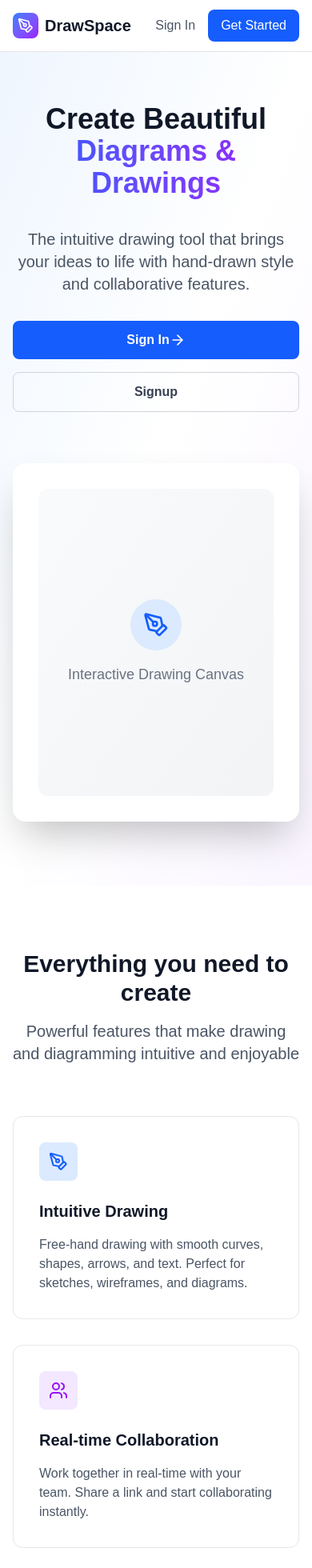
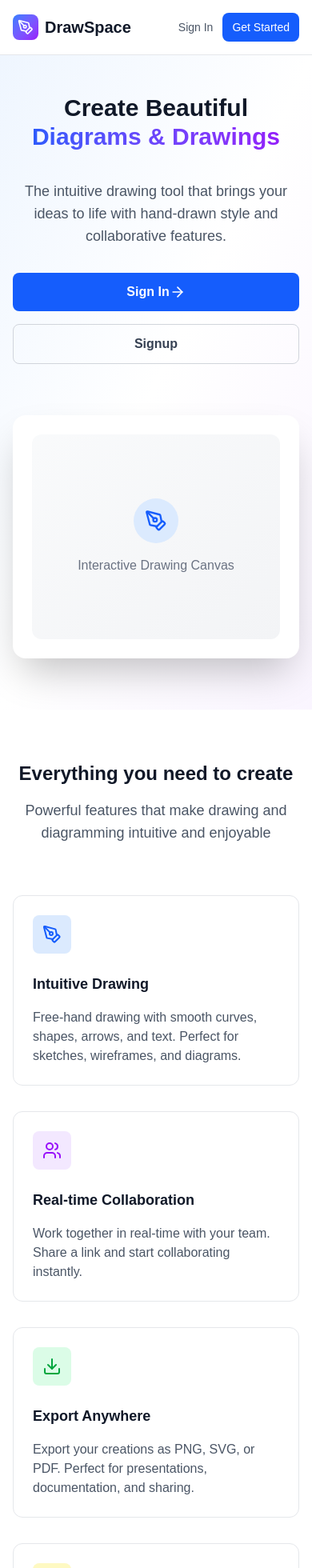
Before and after one commit to Aditya2600/DrawSpace, a Next.js app in the folder apps/excelidraw-frontend/: page / in a window 390 px wide. Shown: the top 1960 px of the page at 80% size. Built offline with nearby package versions, Linux system fonts and the light colour scheme.

Commit message:
final commit

```diff
--- a/apps/excelidraw-frontend/app/page.tsx
+++ b/apps/excelidraw-frontend/app/page.tsx
@@ -18,7 +18,7 @@ function App() {
       {/* Header */}
       <header className="bg-white border-b border-gray-200 sticky top-0 z-50">
         <div className="max-w-7xl mx-auto px-4 sm:px-6 lg:px-8">
-          <div className="flex justify-between items-center h-16">
+          <div className="flex flex-wrap items-center justify-between gap-4 py-4 sm:py-0 sm:h-16">
             <div className="flex items-center space-x-2">
               <div className="w-8 h-8 bg-gradient-to-br from-blue-500 to-purple-600 rounded-lg flex items-center justify-center">
                 <PenTool className="w-5 h-5 text-white" />
@@ -26,15 +26,15 @@ function App() {
               <span className="text-xl font-bold text-gray-900">DrawSpace</span>
             </div>
 
-            <nav className="hidden md:flex space-x-8">
+            <nav className="hidden md:flex flex-wrap gap-6 lg:gap-8">
               <a href="#features" className="text-gray-600 hover:text-gray-900 transition-colors">Features</a>
               <a href="#pricing" className="text-gray-600 hover:text-gray-900 transition-colors">Pricing</a>
               <a href="#about" className="text-gray-600 hover:text-gray-900 transition-colors">About</a>
             </nav>
 
-            <div className="flex items-center space-x-4">
-              <button className="text-gray-600 hover:text-gray-900 transition-colors">Sign In</button>
-              <button className="bg-blue-600 text-white px-4 py-2 rounded-lg hover:bg-blue-700 transition-colors">
+            <div className="flex flex-wrap items-center gap-3 sm:gap-4">
+              <button className="text-sm sm:text-base text-gray-600 hover:text-gray-900 transition-colors">Sign In</button>
+              <button className="bg-blue-600 text-white px-3 py-2 text-sm sm:px-4 sm:text-base rounded-lg hover:bg-blue-700 transition-colors">
                 Get Started
               </button>
             </div>
@@ -43,25 +43,25 @@ function App() {
       </header>
 
       {/* Hero Section */}
-      <section className="bg-gradient-to-br from-blue-50 via-white to-purple-50 pt-16 pb-20">
+      <section className="bg-gradient-to-br from-blue-50 via-white to-purple-50 pt-12 pb-16 sm:pt-16 sm:pb-20">
         <div className="max-w-7xl mx-auto px-4 sm:px-6 lg:px-8">
           <div className="text-center">
-            <h1 className="text-4xl md:text-6xl font-bold text-gray-900 mb-6">
+            <h1 className="text-3xl sm:text-4xl md:text-6xl font-bold text-gray-900 mb-6">
               Create Beautiful
               <span className="pb-3 text-transparent bg-clip-text bg-gradient-to-r from-blue-600 to-purple-600 block">
                 Diagrams & Drawings
               </span>
             </h1>
 
-            <p className="text-xl text-gray-600 mb-8 max-w-3xl mx-auto">
+            <p className="text-lg sm:text-xl text-gray-600 mb-8 max-w-3xl mx-auto">
               The intuitive drawing tool that brings your ideas to life with hand-drawn style and collaborative features.
             </p>
 
             <div className="flex flex-col sm:flex-row gap-4 justify-center">
-              <Link href="/signin" className="bg-blue-600 text-white px-8 py-3 rounded-lg hover:bg-blue-700 transition-colors font-semibold flex items-center justify-center space-x-2">
+              <Link href="/signin" className="w-full sm:w-auto bg-blue-600 text-white px-8 py-3 rounded-lg hover:bg-blue-700 transition-colors font-semibold flex items-center justify-center space-x-2">
                 Sign In <ArrowRight className="w-5 h-5" />
               </Link>
-              <Link href="/signup" className="border border-gray-300 text-gray-700 px-8 py-3 rounded-lg hover:bg-gray-50 transition-colors font-semibold flex items-center justify-center space-x-2">
+              <Link href="/signup" className="w-full sm:w-auto border border-gray-300 text-gray-700 px-8 py-3 rounded-lg hover:bg-gray-50 transition-colors font-semibold flex items-center justify-center space-x-2">
                 Signup
               </Link>
             </div>
@@ -69,13 +69,13 @@ function App() {
 
           {/* Hero Image Placeholder */}
           <div className="mt-16 relative">
-            <div className="bg-white rounded-2xl shadow-2xl p-8 max-w-4xl mx-auto">
-              <div className="bg-gradient-to-br from-gray-50 to-gray-100 rounded-xl h-96 flex items-center justify-center">
+            <div className="bg-white rounded-2xl shadow-2xl p-6 sm:p-8 max-w-4xl mx-auto">
+              <div className="bg-gradient-to-br from-gray-50 to-gray-100 rounded-xl h-64 sm:h-80 md:h-96 flex items-center justify-center">
                 <div className="text-center">
-                  <div className="w-16 h-16 bg-blue-100 rounded-full flex items-center justify-center mx-auto mb-4">
-                    <PenTool className="w-8 h-8 text-blue-600" />
+                  <div className="w-14 h-14 sm:w-16 sm:h-16 bg-blue-100 rounded-full flex items-center justify-center mx-auto mb-4">
+                    <PenTool className="w-7 h-7 sm:w-8 sm:h-8 text-blue-600" />
                   </div>
-                  <p className="text-gray-500 text-lg">Interactive Drawing Canvas</p>
+                  <p className="text-gray-500 text-base sm:text-lg">Interactive Drawing Canvas</p>
                 </div>
               </div>
             </div>
@@ -84,79 +84,79 @@ function App() {
       </section>
 
       {/* Features Section */}
-      <section id="features" className="py-20 bg-white">
+      <section id="features" className="py-16 sm:py-20 bg-white">
         <div className="max-w-7xl mx-auto px-4 sm:px-6 lg:px-8">
           <div className="text-center mb-16">
-            <h2 className="text-3xl md:text-4xl font-bold text-gray-900 mb-4">
+            <h2 className="text-2xl sm:text-3xl md:text-4xl font-bold text-gray-900 mb-4">
               Everything you need to create
             </h2>
-            <p className="text-xl text-gray-600 max-w-2xl mx-auto">
+            <p className="text-lg sm:text-xl text-gray-600 max-w-2xl mx-auto">
               Powerful features that make drawing and diagramming intuitive and enjoyable
             </p>
           </div>
 
           <div className="grid grid-cols-1 md:grid-cols-2 lg:grid-cols-3 gap-8">
             {/* Feature 1 */}
-            <div className="bg-white p-8 rounded-xl border border-gray-200 hover:shadow-lg transition-shadow">
+            <div className="bg-white p-6 sm:p-8 rounded-xl border border-gray-200 hover:shadow-lg transition-shadow">
               <div className="w-12 h-12 bg-blue-100 rounded-lg flex items-center justify-center mb-6">
                 <PenTool className="w-6 h-6 text-blue-600" />
               </div>
-              <h3 className="text-xl font-semibold text-gray-900 mb-4">Intuitive Drawing</h3>
+              <h3 className="text-lg sm:text-xl font-semibold text-gray-900 mb-4">Intuitive Drawing</h3>
               <p className="text-gray-600">
                 Free-hand drawing with smooth curves, shapes, arrows, and text. Perfect for sketches, wireframes, and diagrams.
               </p>
             </div>
 
             {/* Feature 2 */}
-            <div className="bg-white p-8 rounded-xl border border-gray-200 hover:shadow-lg transition-shadow">
+            <div className="bg-white p-6 sm:p-8 rounded-xl border border-gray-200 hover:shadow-lg transition-shadow">
               <div className="w-12 h-12 bg-purple-100 rounded-lg flex items-center justify-center mb-6">
                 <Users className="w-6 h-6 text-purple-600" />
               </div>
-              <h3 className="text-xl font-semibold text-gray-900 mb-4">Real-time Collaboration</h3>
+              <h3 className="text-lg sm:text-xl font-semibold text-gray-900 mb-4">Real-time Collaboration</h3>
               <p className="text-gray-600">
                 Work together in real-time with your team. Share a link and start collaborating instantly.
               </p>
             </div>
 
             {/* Feature 3 */}
-            <div className="bg-white p-8 rounded-xl border border-gray-200 hover:shadow-lg transition-shadow">
+            <div className="bg-white p-6 sm:p-8 rounded-xl border border-gray-200 hover:shadow-lg transition-shadow">
               <div className="w-12 h-12 bg-green-100 rounded-lg flex items-center justify-center mb-6">
                 <Download className="w-6 h-6 text-green-600" />
               </div>
-              <h3 className="text-xl font-semibold text-gray-900 mb-4">Export Anywhere</h3>
+              <h3 className="text-lg sm:text-xl font-semibold text-gray-900 mb-4">Export Anywhere</h3>
               <p className="text-gray-600">
                 Export your creations as PNG, SVG, or PDF. Perfect for presentations, documentation, and sharing.
               </p>
             </div>
 
             {/* Feature 4 */}
-            <div className="bg-white p-8 rounded-xl border border-gray-200 hover:shadow-lg transition-shadow">
+            <div className="bg-white p-6 sm:p-8 rounded-xl border border-gray-200 hover:shadow-lg transition-shadow">
               <div className="w-12 h-12 bg-yellow-100 rounded-lg flex items-center justify-center mb-6">
                 <Zap className="w-6 h-6 text-yellow-600" />
               </div>
-              <h3 className="text-xl font-semibold text-gray-900 mb-4">Lightning Fast</h3>
+              <h3 className="text-lg sm:text-xl font-semibold text-gray-900 mb-4">Lightning Fast</h3>
               <p className="text-gray-600">
                 Optimized for performance with smooth drawing experience. Works offline and loads instantly.
               </p>
             </div>
 
             {/* Feature 5 */}
-            <div className="bg-white p-8 rounded-xl border border-gray-200 hover:shadow-lg transition-shadow">
+            <div className="bg-white p-6 sm:p-8 rounded-xl border border-gray-200 hover:shadow-lg transition-shadow">
               <div className="w-12 h-12 bg-indigo-100 rounded-lg flex items-center justify-center mb-6">
                 <Shield className="w-6 h-6 text-indigo-600" />
               </div>
-              <h3 className="text-xl font-semibold text-gray-900 mb-4">Privacy First</h3>
+              <h3 className="text-lg sm:text-xl font-semibold text-gray-900 mb-4">Privacy First</h3>
               <p className="text-gray-600">
                 Your data stays with you. No account required, works offline, and all data is stored locally.
               </p>
             </div>
 
             {/* Feature 6 */}
-            <div className="bg-white p-8 rounded-xl border border-gray-200 hover:shadow-lg transition-shadow">
+            <div className="bg-white p-6 sm:p-8 rounded-xl border border-gray-200 hover:shadow-lg transition-shadow">
               <div className="w-12 h-12 bg-pink-100 rounded-lg flex items-center justify-center mb-6">
                 <Palette className="w-6 h-6 text-pink-600" />
               </div>
-              <h3 className="text-xl font-semibold text-gray-900 mb-4">Customizable</h3>
+              <h3 className="text-lg sm:text-xl font-semibold text-gray-900 mb-4">Customizable</h3>
               <p className="text-gray-600">
                 Choose from multiple themes, colors, and styles. Make it yours with extensive customization options.
               </p>
@@ -166,19 +166,19 @@ function App() {
       </section>
 
       {/* Stats Section */}
-      <section className="py-16 bg-gray-50">
+      <section className="py-12 sm:py-16 bg-gray-50">
         <div className="max-w-7xl mx-auto px-4 sm:px-6 lg:px-8">
           <div className="grid grid-cols-1 md:grid-cols-3 gap-8 text-center">
             <div>
-              <div className="text-4xl font-bold text-blue-600 mb-2">1M+</div>
+              <div className="text-3xl sm:text-4xl font-bold text-blue-600 mb-2">1M+</div>
               <div className="text-gray-600">Drawings Created</div>
             </div>
             <div>
-              <div className="text-4xl font-bold text-purple-600 mb-2">50K+</div>
+              <div className="text-3xl sm:text-4xl font-bold text-purple-600 mb-2">50K+</div>
               <div className="text-gray-600">Active Users</div>
             </div>
             <div>
-              <div className="text-4xl font-bold text-green-600 mb-2">100%</div>
+              <div className="text-3xl sm:text-4xl font-bold text-green-600 mb-2">100%</div>
               <div className="text-gray-600">Open Source</div>
             </div>
           </div>
@@ -186,20 +186,20 @@ function App() {
       </section>
 
       {/* CTA Section */}
-      <section className="py-20 bg-gradient-to-r from-blue-600 to-purple-600">
+      <section className="py-16 sm:py-20 bg-gradient-to-r from-blue-600 to-purple-600">
         <div className="max-w-7xl mx-auto px-4 sm:px-6 lg:px-8 text-center">
-          <h2 className="text-3xl md:text-4xl font-bold text-white mb-6">
+          <h2 className="text-2xl sm:text-3xl md:text-4xl font-bold text-white mb-6">
             Ready to start creating?
           </h2>
-          <p className="text-xl text-blue-100 mb-8 max-w-2xl mx-auto">
+          <p className="text-lg sm:text-xl text-blue-100 mb-8 max-w-2xl mx-auto">
             Join thousands of creators who use DrawSpace to bring their ideas to life.
             It's free, fast, and works right in your browser.
           </p>
           <div className="flex flex-col sm:flex-row gap-4 justify-center">
-            <button className="bg-white text-blue-600 px-8 py-3 rounded-lg hover:bg-gray-50 transition-colors font-semibold">
+            <button className="w-full sm:w-auto bg-white text-blue-600 px-8 py-3 rounded-lg hover:bg-gray-50 transition-colors font-semibold">
               Start Drawing Now
             </button>
-            <button className="border border-white text-white px-8 py-3 rounded-lg hover:bg-white hover:text-blue-600 transition-colors font-semibold">
+            <button className="w-full sm:w-auto border border-white text-white px-8 py-3 rounded-lg hover:bg-white hover:text-blue-600 transition-colors font-semibold">
               Learn More
             </button>
           </div>
@@ -207,7 +207,7 @@ function App() {
       </section>
 
       {/* Footer */}
-      <footer className="bg-gray-900 text-white py-12">
+      <footer className="bg-gray-900 text-white py-10 sm:py-12">
         <div className="max-w-7xl mx-auto px-4 sm:px-6 lg:px-8">
           <div className="grid grid-cols-1 md:grid-cols-4 gap-8">
             <div>
--- a/apps/excelidraw-frontend/components/IconButton.tsx
+++ b/apps/excelidraw-frontend/components/IconButton.tsx
@@ -17,7 +17,7 @@ export function IconButton({ icon, onClick, activated = false, tooltip }: IconBu
                 onMouseEnter={() => setShowTooltip(true)}
                 onMouseLeave={() => setShowTooltip(false)}
                 className={`
-                    p-3 rounded-xl transition-all duration-200 ease-out
+                    p-2 sm:p-3 rounded-xl transition-all duration-200 ease-out
                     hover:scale-105 active:scale-95
                     ${activated
                         ? 'bg-blue-500 text-white shadow-lg shadow-blue-500/25'
```
Also changed, not shown: apps/excelidraw-frontend/components/AuthPage.tsx (+9 -9 lines), apps/excelidraw-frontend/components/Canvas.tsx (+5 -5 lines), 2 other files (tests, documents, lock files or other folders).
